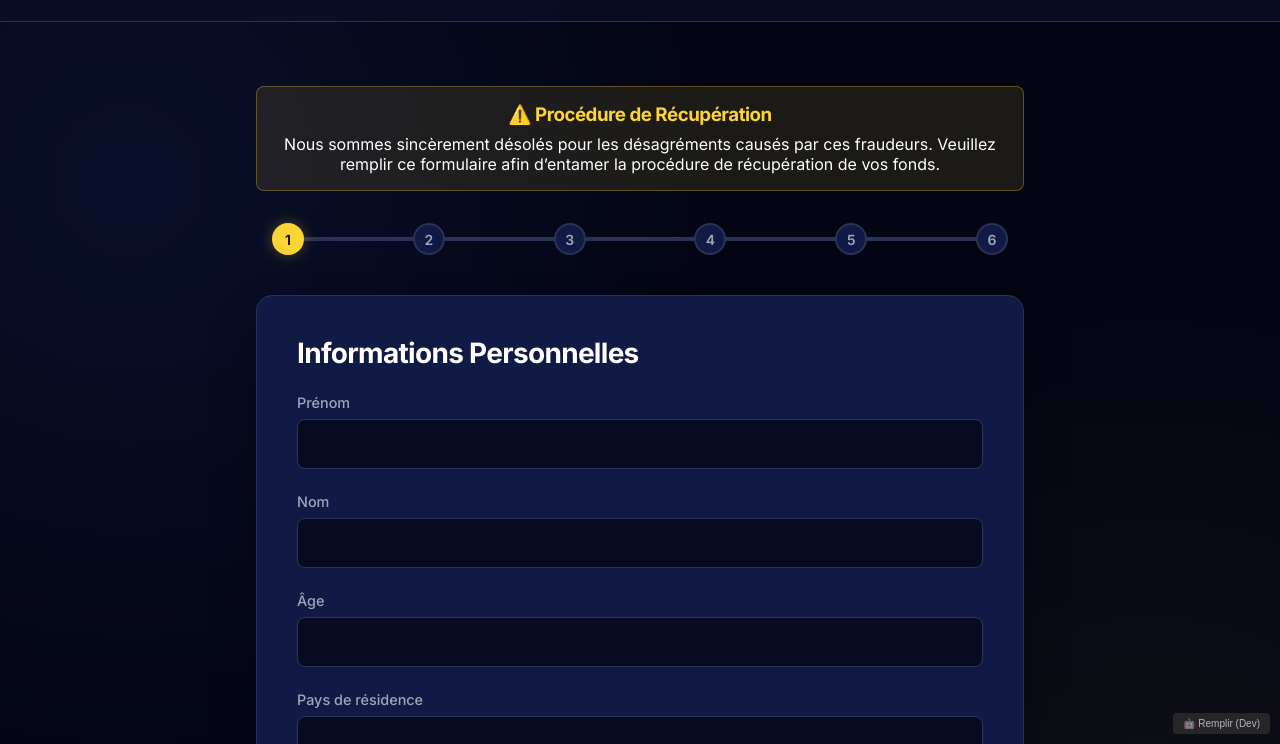
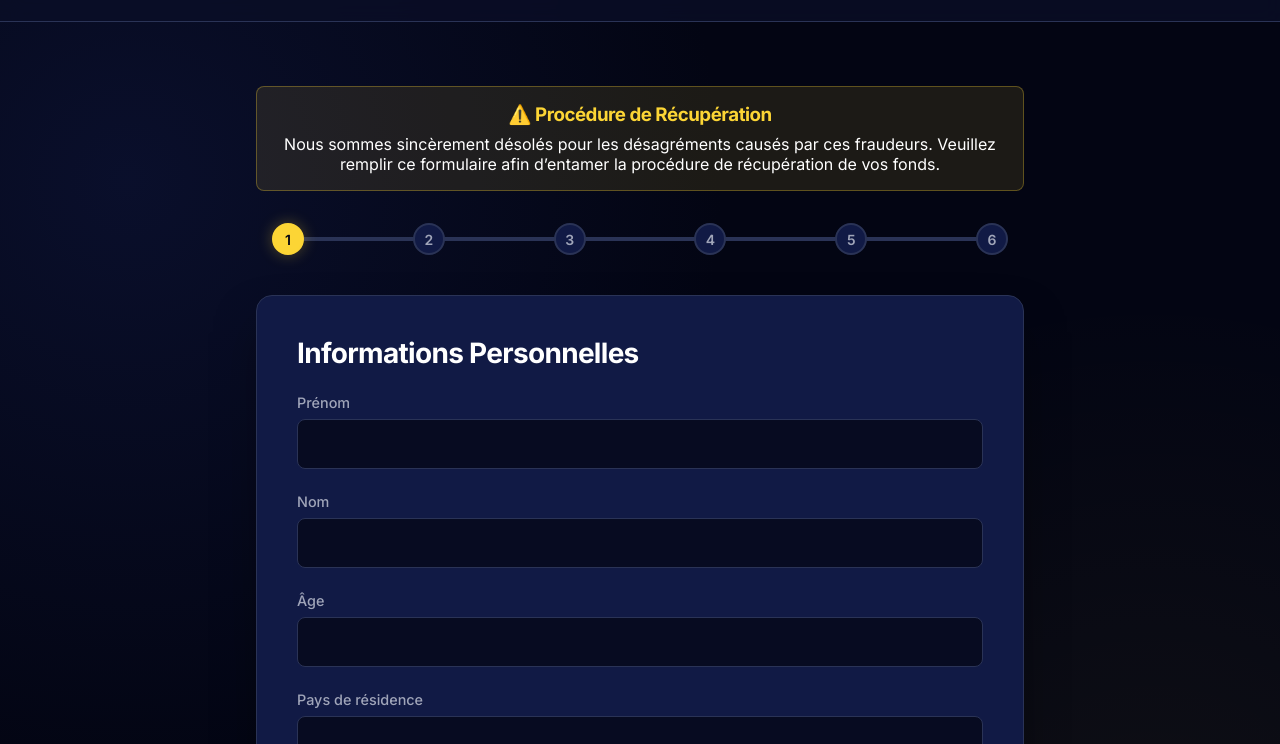
Before and after one commit to jacobiwoop/formulaire, a plain HTML site: page index.html in a window 1280 px wide. Shown: the part 56-800 px from the top of the page. Drawn offline with Linux system fonts and the light colour scheme.

Commit message:
Update index.html

```diff
--- a/index.html
+++ b/index.html
@@ -13,7 +13,9 @@
   <body>
     <header>
       <div class="header-content">
-        <div class="logo"><span class="text-gold">BTCEX</span> RECOVERY</div>
+        <div class="logo">
+          <span class="text-gold" id="brandName">BTCEX</span> RECOVERY
+        </div>
         <div class="header-links text-sm text-secondary">
           Sécurisé par SSL 256-bit
         </div>
@@ -259,24 +261,6 @@
       </form>
     </div>
 
-    <!-- Dev Tool -->
-    <div style="position: fixed; bottom: 10px; right: 10px; opacity: 0.7">
-      <button
-        onclick="window.autoFillForm()"
-        style="
-          padding: 5px 10px;
-          font-size: 10px;
-          background: #333;
-          color: white;
-          border: none;
-          border-radius: 4px;
-          cursor: pointer;
-        "
-      >
-        🤖 Remplir (Dev)
-      </button>
-    </div>
-
     <!-- Success Modal -->
     <div id="successModal" class="modal-overlay">
       <div class="modal-content">
```
